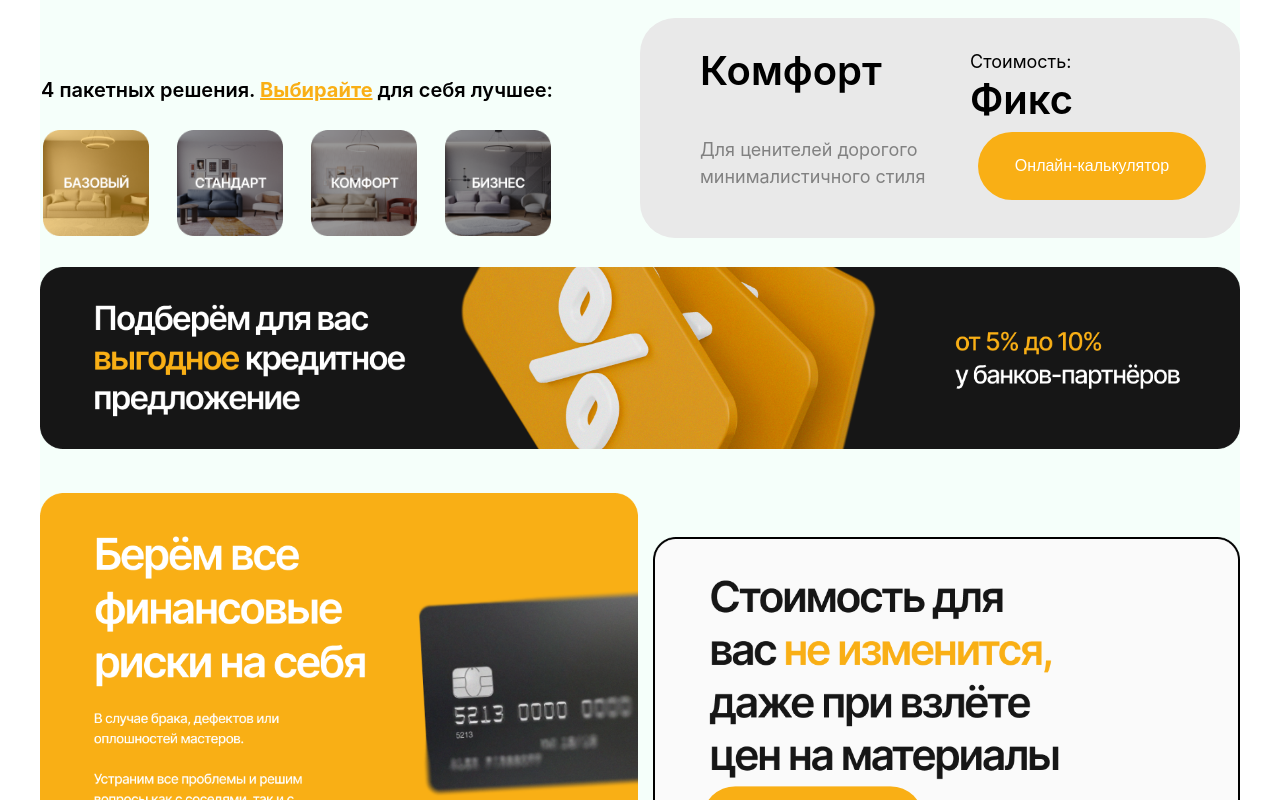
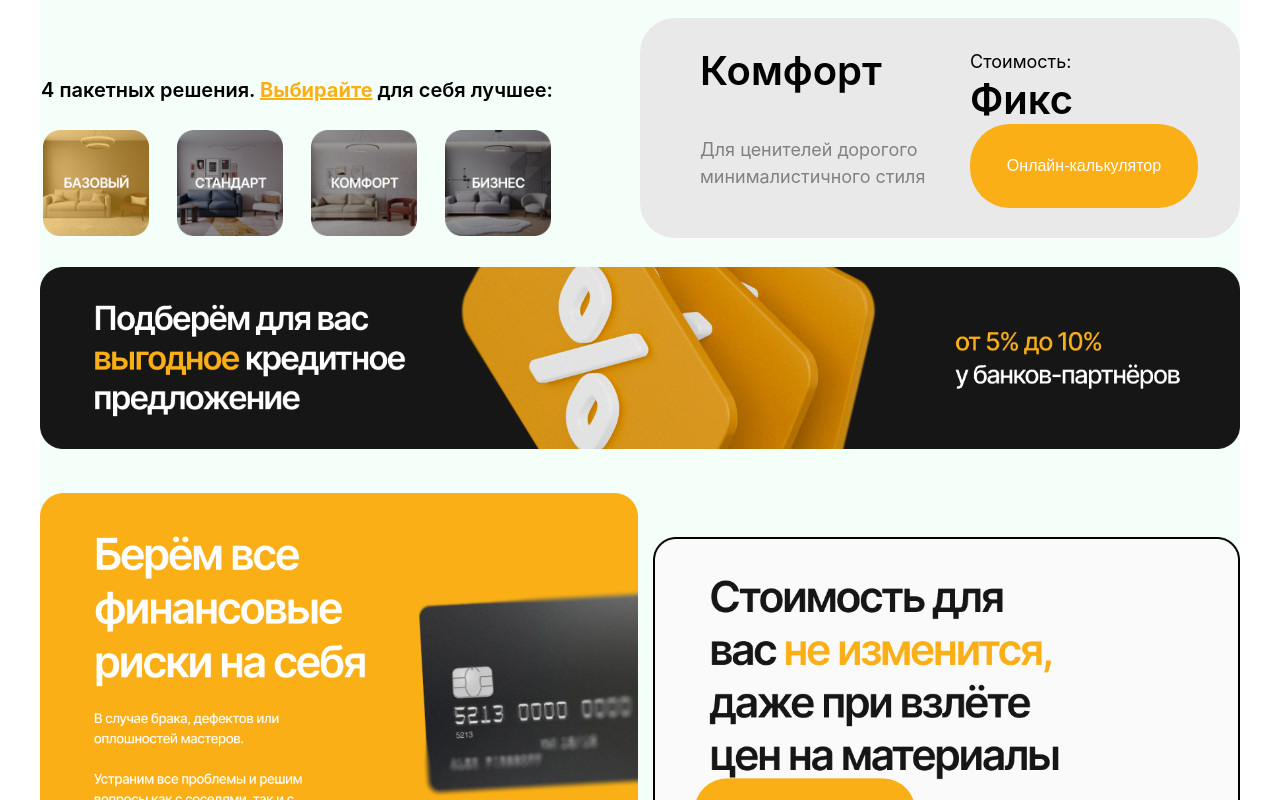
Before and after one commit to projacktor/FixR, a React (Vite) app: page / in a window 1280 px wide. Shown: the part 1540-2340 px from the top of the page. Built offline with nearby package versions, Linux system fonts and the light colour scheme.

Commit message:
Fix OrangeButton style and Home style

```diff
--- a/src/components/helpers/Orange_Button/style.module.scss
+++ b/src/components/helpers/Orange_Button/style.module.scss
@@ -3,7 +3,6 @@
   width: 80%;
   height: 30%;
   align-items: center;
-  margin: 0.5rem;
   font-size: 1rem;
   border-radius: 40px;
   border-color: transparent;
--- a/src/pages/Home/style.scss
+++ b/src/pages/Home/style.scss
@@ -396,6 +396,7 @@
 
         button {
           width: 95%;
+          padding: 1.5rem;
         }
       }
     }
```
